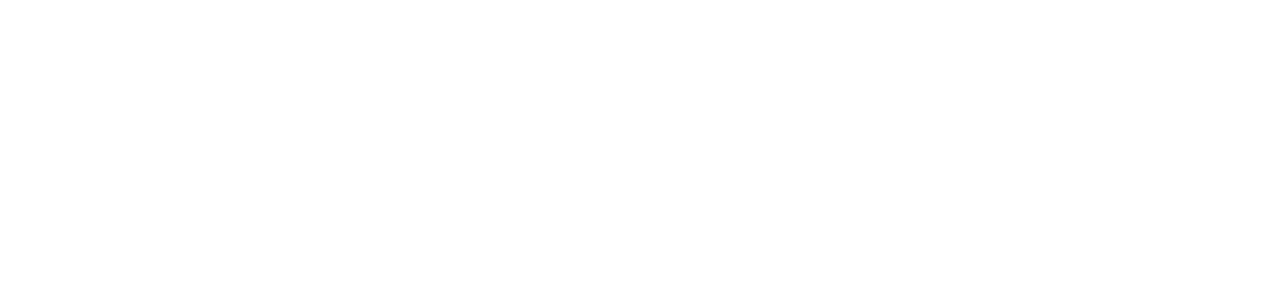
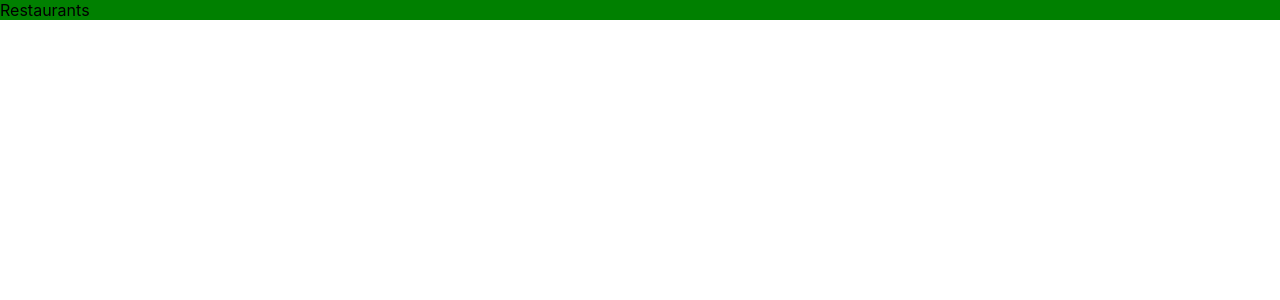
Before and after one commit to DylanLovell93/takehome-frontend, a React (Create React App) app: page /restaurants in a window 1280 px wide. Before the commit this address had no page. Shown: the top 300 px of the page. Built offline with nearby package versions, Linux system fonts and the light colour scheme.

Commit message:
new restaurants and single restaurants route

```diff
--- a/src/App.js
+++ b/src/App.js
@@ -1,15 +1,21 @@
 import "./App.css";
 import { Routes, Route } from "react-router-dom";
-import LandingPage from "./components/LandingPage/LandingPage";
+import LandingPage from "./Pages/LandingPage/LandingPage";
+import Restaurants from "./Pages/Restaurants/Restaurants";
+import NewRestaurant from "./Pages/NewRestaurant/NewRestaurant";
+import SingleRestaurant from "./Pages/SingleRestaurant/SingleRestaurant";
 
-function App() {
+const App = () => {
   return (
     <div className="App">
       <Routes>
         <Route exact path="/" element={<LandingPage />} />
+        <Route path="/restaurants" element={<Restaurants />} />
+        <Route path="/newRestaurant" element={<NewRestaurant />} />
+        <Route path="/restaurants/:id" element={<SingleRestaurant />} />
       </Routes>
     </div>
   );
-}
+};
 
 export default App;
--- a/src/components/LandingPage/LandingPage.jsx
+++ b/src/Pages/LandingPage/LandingPage.jsx
@@ -9,7 +9,6 @@ const LandingPage = () => {
   const URL = process.env.REACT_APP_API_URL;
 
   useEffect(() => {
-    console.log("useEffect");
     const getStatus = async () => {
       try {
         const res = await axios.get(URL);
--- /dev/null
+++ b/src/Pages/NewRestaurant/NewRestaurant.css
@@ -0,0 +1,3 @@
+.NewRestaurant {
+  background-color: aqua;
+}
--- /dev/null
+++ b/src/Pages/NewRestaurant/NewRestaurant.jsx
@@ -0,0 +1,8 @@
+import "./NewRestaurant.css";
+import React from "react";
+
+const NewRestaurant = () => {
+  return <div className="NewRestaurant">NewRestaurant</div>;
+};
+
+export default NewRestaurant;
--- /dev/null
+++ b/src/Pages/Restaurants/Restaurants.css
@@ -0,0 +1,3 @@
+.Restaurants {
+  background-color: green;
+}
--- /dev/null
+++ b/src/Pages/Restaurants/Restaurants.jsx
@@ -0,0 +1,8 @@
+import "./Restaurants.css";
+import React from "react";
+
+const Restaurants = () => {
+  return <div className="Restaurants">Restaurants</div>;
+};
+
+export default Restaurants;
--- /dev/null
+++ b/src/Pages/SingleRestaurant/SingleRestaurant.css
@@ -0,0 +1,3 @@
+.SingleRestaurant {
+  background-color: orange;
+}
--- /dev/null
+++ b/src/Pages/SingleRestaurant/SingleRestaurant.jsx
@@ -0,0 +1,10 @@
+import "./SingleRestaurant.css";
+import React from "react";
+import { useParams } from "react-router-dom";
+
+const SingleRestaurant = () => {
+  const { id } = useParams();
+  return <div className="SingleRestaurant">SingleRestaurant - {id}</div>;
+};
+
+export default SingleRestaurant;
```
Also changed, not shown: src/Pages/LandingPage/LandingPage.css (renamed from src/components/LandingPage/LandingPage.css).
